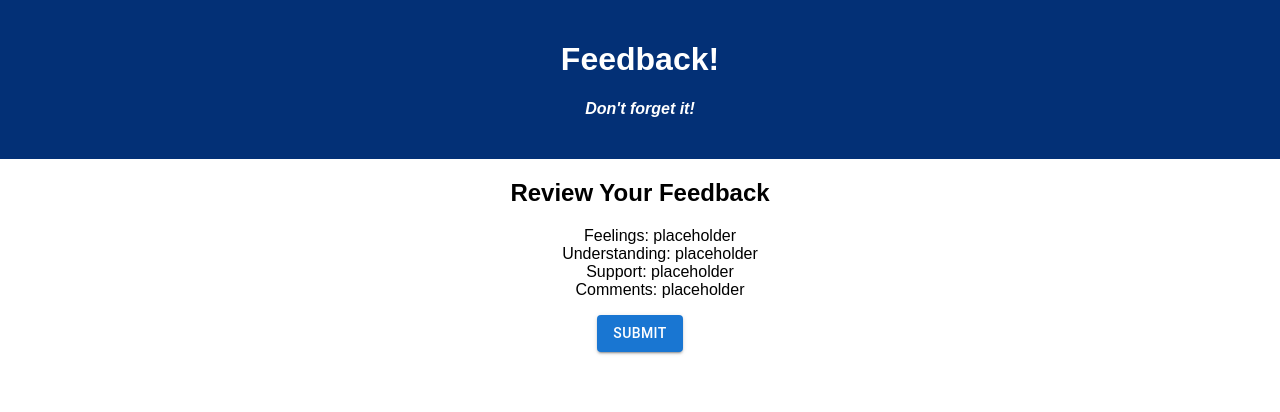
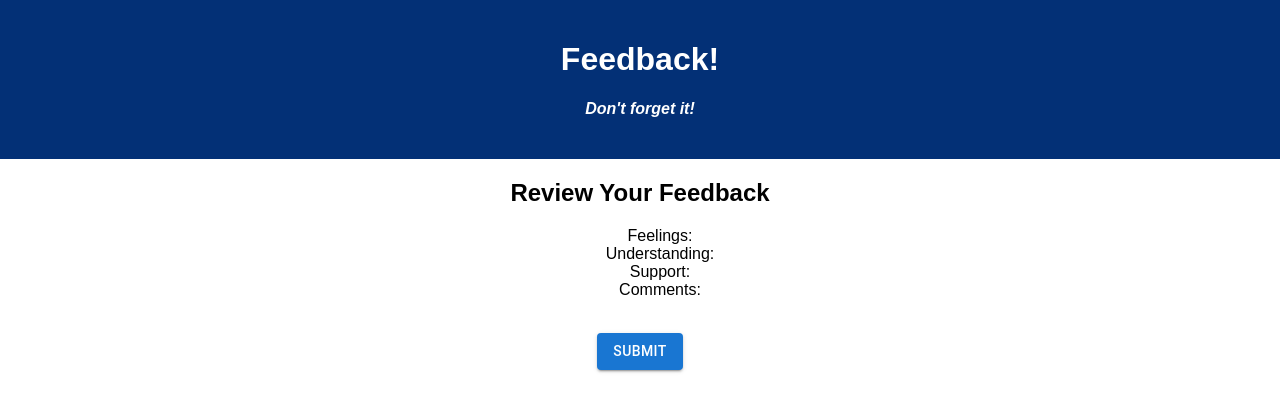
Before and after one commit to Thirteenhelens/Feedback_Loop, a React (Create React App) app: page /#/review in a window 1280 px wide. Shown: the top 412 px of the page. Built offline with nearby package versions, Linux system fonts and the light colour scheme.

Commit message:
Added bare bones to review page and Success page

```diff
--- a/src/components/App/App.jsx
+++ b/src/components/App/App.jsx
@@ -1,17 +1,14 @@
 import "./App.css";
 import React from "react";
-import axios from "axios";
-import { useHistory } from "react-router";
 import CommentForm from "../CommentForm/CommentForm";
 import FeelingForm from "../FeelingForm/FeelingForm";
 import SupportForm from "../SupportForm/SupportForm";
+import SuccessPage from "../SuccessPage/SuccessPage";
 import ReviewFeedback from "../ReviewFeedback/ReviewFeedback";
 import { HashRouter as Router, Route } from "react-router-dom";
 import UnderstandingForm from "../UnderstandingForm/UnderstandingForm";
 
 function App() {
-  const history = useHistory();
-
   return (
     <Router>
       <div className="App">
@@ -19,27 +16,29 @@ function App() {
           <h1 className="App-title">Feedback!</h1>
           <h4>Don't forget it!</h4>
         </header>
-
-        <Route exact path='/' >
+        <Route exact path="/">
           <FeelingForm />
         </Route>
 
-        <Route path='/understanding' >
+        <Route path="/understanding">
           <UnderstandingForm />
         </Route>
 
-        <Route path='/support' >
+        <Route path="/support">
           <SupportForm />
         </Route>
 
-        <Route path='/comment' >
+        <Route path="/comment">
           <CommentForm />
         </Route>
 
-        <Route path='/review' >
+        <Route path="/review">
           <ReviewFeedback />
         </Route>
 
+        <Route path="/success">
+          <SuccessPage />
+        </Route>
       </div>
     </Router>
   );
--- a/src/components/ReviewFeedback/ReviewFeedback.jsx
+++ b/src/components/ReviewFeedback/ReviewFeedback.jsx
@@ -1,18 +1,33 @@
-import './ReviewFeedback.css'
+import "./ReviewFeedback.css";
+import { useState } from "react";
 import Button from "@mui/material/Button";
+import { useHistory } from "react-router";
+import TextField from "@mui/material/TextField";
+import { useDispatch, useSelector } from "react-redux";
+import ArrowForwardIosTwoToneIcon from "@mui/icons-material/ArrowForwardIosTwoTone";
 
 function ReviewFeedback() {
+  const history = useHistory();
+  const feedback = useSelector((store) => store.feedback);
+
+  const handleSubmit = (e) => {
+    e.preventDefault();
+    console.log(`Clicked Submit`);
+    history.push("/success");
+  };
+
   return (
     <div>
       <h2>Review Your Feedback</h2>
 
       <ul className="feedbackList">
-        <li>Feelings: placeholder</li>
-        <li>Understanding: placeholder</li>
-        <li>Support: placeholder</li>
-        <li>Comments: placeholder</li>
+        <li>Feelings: {feedback.feeling}</li>
+        <li>Understanding: {feedback.understanding}</li>
+        <li>Support: {feedback.support}</li>
+        <li>Comments: {feedback.comment}</li>
       </ul>
-      <Button type="submit" variant="contained" >
+      <br />
+      <Button onClick={handleSubmit} type="submit" variant="contained">
         Submit
       </Button>
     </div>
--- /dev/null
+++ b/src/components/SuccessPage/SuccessPage.jsx
@@ -0,0 +1,9 @@
+function SuccessPage() {
+    return(
+        <div>
+            <p>Placeholder, Fix!!!</p>
+        </div>
+    )
+}
+
+export default SuccessPage;
```
